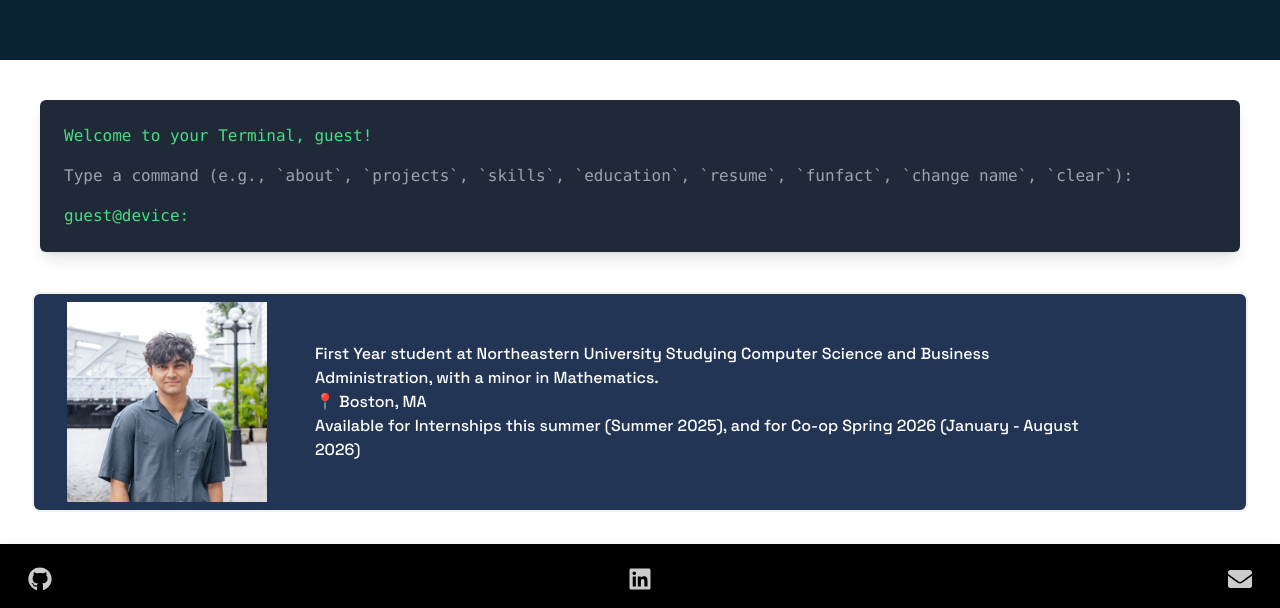
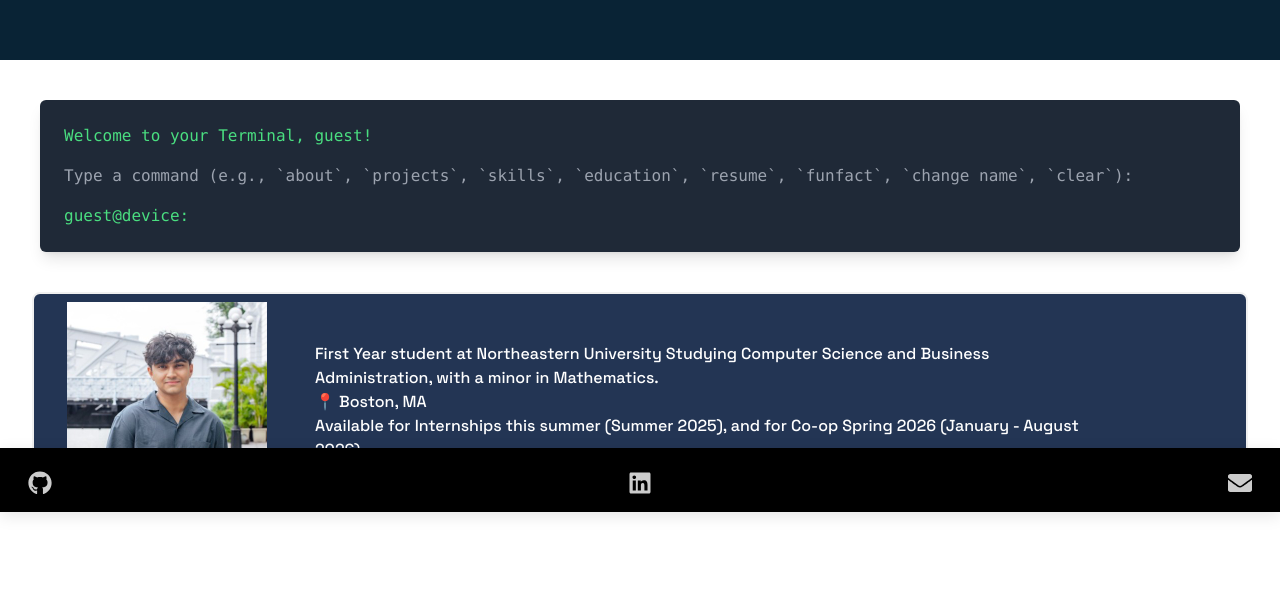
Before and after one commit to naman0r/personal-website, a React (Vite) app: page / in a window 1280 px wide. Shown: the part 740-1348 px from the top of the page. After the commit the page ends 1284 px from the top, so only its background shows below. Built offline with nearby package versions, Linux system fonts and the light colour scheme; a web font is replaced by a local one.

Commit message:
added error page link

```diff
--- a/src/main.jsx
+++ b/src/main.jsx
@@ -6,6 +6,7 @@ import { createBrowserRouter, RouterProvider } from "react-router-dom";
 import Projects from "./routes/Projects.jsx";
 import PlayPage from "./routes/PlayPage.jsx";
 import Resume from "./routes/Resume.jsx";
+import Error404 from "./routes/Error404.jsx";
 
 // app entry point.
 
@@ -14,6 +15,7 @@ const router = createBrowserRouter([
   { path: "/projects", element: <Projects /> },
   { path: "/playpage", element: <PlayPage /> },
   { path: "/resume", element: <Resume /> },
+  { path: "/*", element: <Error404 /> },
 ]);
 
 ReactDOM.createRoot(document.getElementById("root")).render(
--- /dev/null
+++ b/src/routes/Error404.jsx
@@ -0,0 +1,16 @@
+import React from "react";
+import TopNav from "../components/TopNav";
+import Footer from "../components/FooterMainPage";
+import "../styles/Error404.css";
+
+const Error404 = () => {
+  return (
+    <>
+      <TopNav />
+      <div className="error-container">Error - bad link requested. </div>
+      <Footer className="footer" />
+    </>
+  );
+};
+
+export default Error404;
--- /dev/null
+++ b/src/styles/Error404.css
@@ -0,0 +1,8 @@
+.footer {
+  position: absolute;
+  bottom: 0;
+}
+
+.error-container {
+  padding-top: 200px;
+}
```
